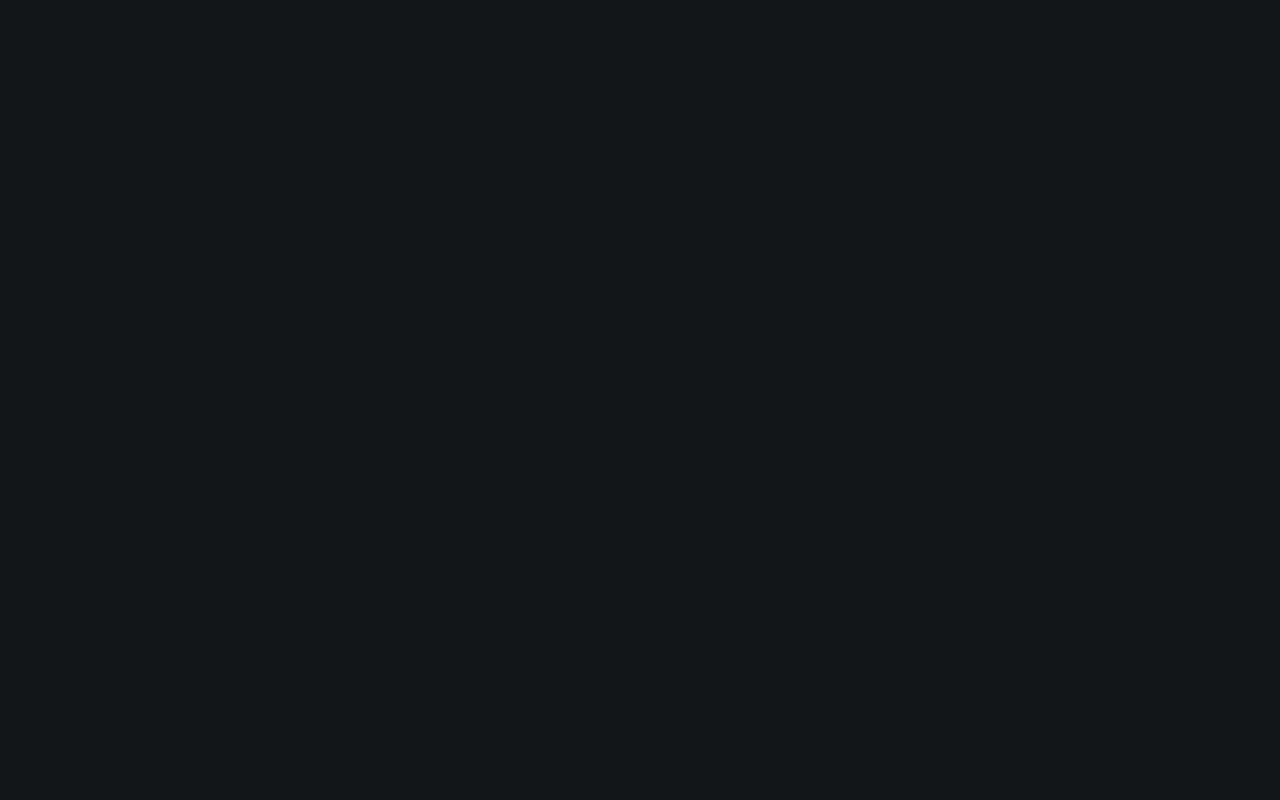
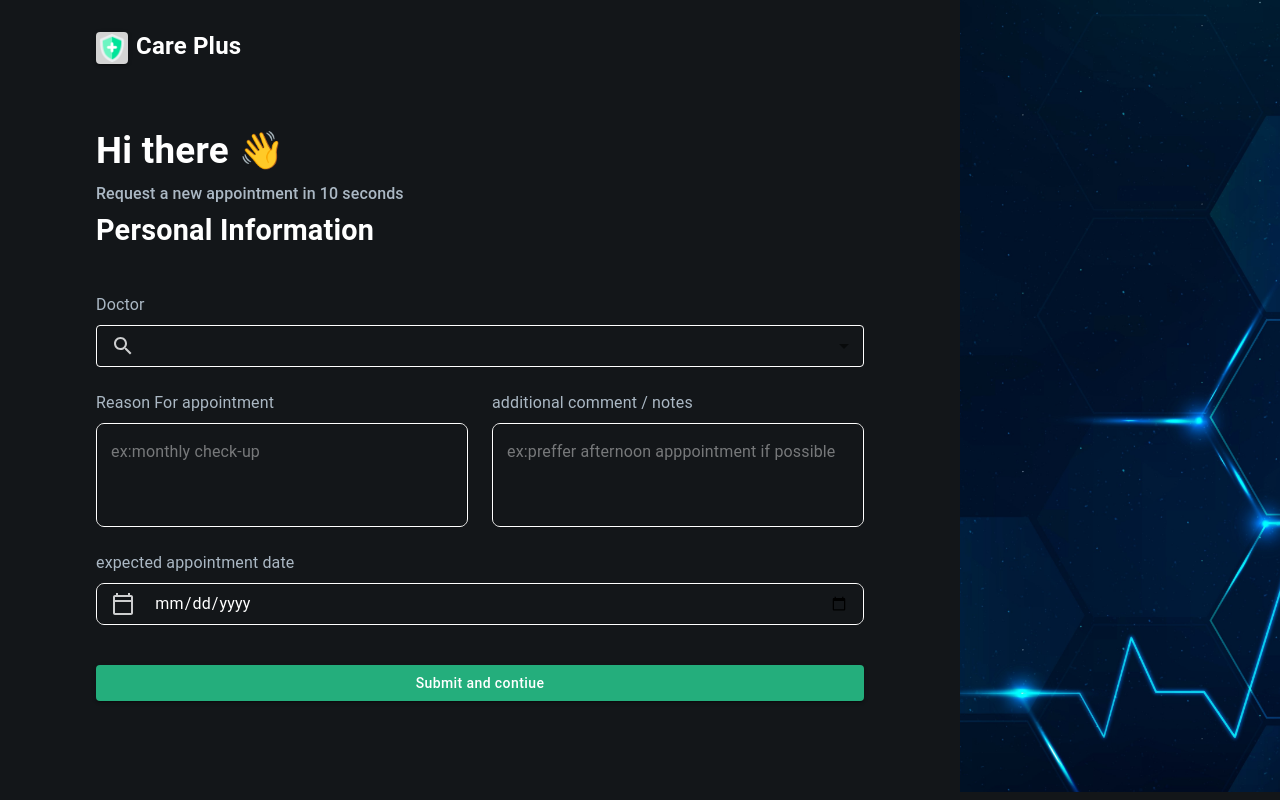
Before and after one commit to lucyy123/patient-managment-system, a React (Vite) app in the folder client/: page /appointment in a window 1280 px wide. Before the commit this address had no page. Built offline with nearby package versions, Linux system fonts and the light colour scheme.

Commit message:
done UI of appointment page

```diff
--- a/client/src/App.tsx
+++ b/client/src/App.tsx
@@ -7,7 +7,8 @@ import Loader from "./Components/Loader";
 //*-------- lazy imports--------------------
 
 const OnBoarding = lazy(() => import("./pages/OnBoarding"));
-const PatientsForm = lazy(()=>import('./pages/PatientsForm'))
+const PatientsForm = lazy(()=>import('./pages/PatientsForm'));
+const Appointment = lazy(()=>import('./pages/Appointment'))
 
 const App = () => {
   return (
@@ -16,6 +17,7 @@ const App = () => {
         <Routes>
           <Route path="/" element={<OnBoarding />}/>
           <Route path="/patient" element={<PatientsForm />}/>
+          <Route path="/appointment" element={<Appointment />}/>
         </Routes>
       </Suspense>
     </Router>
--- /dev/null
+++ b/client/src/Components/shared/LeftImage.tsx
@@ -0,0 +1,30 @@
+import { Box } from "@mui/material"
+
+type Props ={
+    image:string
+}
+
+const LeftImage = ({image}:Props) => {
+  return (
+    <Box flex={1}>
+    <Box
+      sx={{
+        width: "100%",
+        height: "100%",
+      }}
+    >
+      <img
+        src={image}
+        alt="patients_image"
+        style={{
+          height: "99%",
+          width: "100%",
+          objectFit: "cover",
+        }}
+      />
+    </Box>
+  </Box>
+  )
+}
+
+export default LeftImage
--- /dev/null
+++ b/client/src/Components/shared/SubHeading.tsx
@@ -0,0 +1,32 @@
+import { Box, Typography, useTheme } from '@mui/material'
+
+type Props ={
+    title :string,
+    subtitile:string
+}
+
+const SubHeading = ({subtitile,title}:Props) => {
+    const theme = useTheme()
+  return (
+    <Box marginTop={8}>
+          <Typography variant="h4" fontSize={"2.3rem"} fontWeight={"700"}>
+            {" "}
+           {title} {" "}
+          </Typography>
+          {/* ---------------------------- sub title---------------------- */}
+          <Typography
+            variant="subtitle2"
+            fontSize={"1rem"}
+            sx={{
+              color: theme.palette.text.secondary,
+              mt: "0.5rem",
+            }}
+          >
+            {" "}
+           {subtitile} {" "}
+          </Typography>
+        </Box>
+  )
+}
+
+export default SubHeading
--- /dev/null
+++ b/client/src/pages/Appointment.tsx
@@ -0,0 +1,232 @@
+import {
+  Box,
+  Button,
+  FormControl,
+  FormLabel,
+  Grid,
+  IconButton,
+  InputAdornment,
+  MenuItem,
+  OutlinedInput,
+  Select,
+  Stack,
+  TextField,
+  Typography,
+  useTheme,
+} from "@mui/material";
+import leftImag from "../assets/appointment_image.jpeg";
+import Heading from "../Components/shared/Heading";
+import LeftImage from "../Components/shared/LeftImage";
+import SubHeading from "../Components/shared/SubHeading";
+import {
+  CalendarTodayOutlined,
+  MailOutline,
+  Search,
+} from "@mui/icons-material";
+
+const Appointment = () => {
+  const theme = useTheme();
+
+  const handleSubmit = (e: React.FormEvent<HTMLFormElement>) => {
+    e.preventDefault();
+  };
+
+  return (
+    <Stack
+      direction={"row"}
+      sx={{
+        width: "100%",
+        height: "100vh",
+      }}
+    >
+      {/* ------------left side ------------- */}
+      <Box width={"75%"} padding={"2rem 6rem"}>
+        <Heading />
+
+        {/* ?------------------------ sub heading --------------------------------------------- */}
+
+        <SubHeading
+          title="Hi there 👋"
+          subtitile="Request a new appointment in 10 seconds"
+        />
+
+        {/* --------------------------- form content-------------------------------- */}
+
+        <form onSubmit={handleSubmit}>
+          <Typography
+            variant="h6"
+            fontSize={"1.8rem"}
+            mb={5}
+            fontWeight={"700"}
+          >
+            {" "}
+            Personal Information
+          </Typography>
+
+          <Grid container spacing={3}>
+            {/* ------------------------- Doctor------------------------------ */}
+            <Grid item md={12}>
+              <Stack gap={1}>
+                <Typography
+                  sx={{
+                    color: theme.palette.text.secondary,
+                  }}
+                >
+                  Doctor
+                </Typography>
+
+                <Select
+                  size="small"
+                  fullWidth
+                  sx={{
+                    border: "1px solid",
+                    color: "white",
+                  }}
+                  labelId="demo-simple-select-label"
+                  id="demo-simple-select"
+                  input={
+                    <OutlinedInput
+                      startAdornment={
+                        <InputAdornment position="start">
+                          <IconButton edge="start">
+                            <Search
+                              sx={{
+                                color: "#CDCECF",
+                                marginInline: "0.23rem",
+                                background: "none",
+                              }}
+                            />
+                          </IconButton>
+                        </InputAdornment>
+                      }
+                    />
+                  }
+                  //   value={}
+                  //   label="Select Physician"
+
+                  //   onChange={}
+                >
+                  <MenuItem value={10}>Dr. Atifa Khan</MenuItem>
+                  <MenuItem value={20}>Dr. Faizan khan</MenuItem>
+                  <MenuItem value={30}>Dr. Shiba</MenuItem>
+                </Select>
+              </Stack>
+            </Grid>
+
+            {/* ------------------------- Reason For appointment------------------------------ */}
+            <Grid item md={6}>
+              <Stack gap={1}>
+                <Typography
+                  sx={{
+                    color: theme.palette.text.secondary,
+                  }}
+                >
+                  Reason For appointment
+                </Typography>
+                <TextField
+                //   size="small"
+                  sx={{
+                    border: "1px solid",
+                    borderRadius: "8px",
+                  }}
+                  fullWidth
+                  multiline
+                  rows={3}
+                  placeholder="ex:monthly check-up"
+                />
+              </Stack>
+            </Grid>
+            {/* -------------------------additional comment / notes------------------------------ */}
+
+            <Grid item md={6}>
+              <Stack gap={1}>
+                <Typography
+                  sx={{
+                    color: theme.palette.text.secondary,
+                  }}
+                >
+                  additional comment / notes
+                </Typography>
+                <TextField
+                //   size="small"
+
+
+                  sx={{
+                    border: "1px solid",
+                    borderRadius: "8px",
+
+                  }}
+
+                  multiline
+                  rows={3}
+                  fullWidth
+                  placeholder="ex:preffer afternoon apppointment if possible"
+                />
+              </Stack>
+            </Grid>
+
+            {/* ------------------------- expected appointment date------------------------------ */}
+            <Grid item md={12}>
+              <Stack gap={1}>
+                <Typography
+                  sx={{
+                    color: theme.palette.text.secondary,
+                  }}
+                >
+                  expected appointment date
+                </Typography>
+                <TextField
+                  size="small"
+                  type="date"
+                  sx={{
+                    border: "1px solid",
+                    borderRadius: "8px",
+                  }}
+                  fullWidth
+                  placeholder="Select Your Birth Date"
+                  slotProps={{
+                    input: {
+                      startAdornment: (
+                        <InputAdornment position="start">
+                          <IconButton
+                            aria-label="toggle password visibility"
+                            edge="start"
+                          >
+                            {/* ----------------- Calender icon---------------- */}
+                            <CalendarTodayOutlined
+                              sx={{
+                                color: "#CDCECF",
+                                marginInline: "0.23rem",
+                                background: "none",
+                              }}
+                            />
+                          </IconButton>
+                        </InputAdornment>
+                      ),
+                    },
+                  }}
+                />
+              </Stack>
+
+              <Button
+                variant="contained"
+                fullWidth
+                sx={{
+                  textTransform: "none",
+                  color: "#fff",
+                  my: 5,
+                }}
+              >
+                Submit and contiue{" "}
+              </Button>
+            </Grid>
+          </Grid>
+        </form>
+      </Box>
+      {/* -----------------right side image */}
+      <LeftImage image={leftImag} />
+    </Stack>
+  );
+};
+
+export default Appointment;
--- a/client/src/pages/PatientsForm.tsx
+++ b/client/src/pages/PatientsForm.tsx
@@ -23,12 +23,22 @@ import {
   Typography,
   useTheme,
 } from "@mui/material";
+import { useNavigate } from "react-router";
 import pateintsImage from "../assets/patients_page_image.png";
 import FileUploader from "../Components/FileUploader";
 import Heading from "../Components/shared/Heading";
+import LeftImage from "../Components/shared/LeftImage";
+import SubHeading from "../Components/shared/SubHeading";
 import { privacyContents } from "../utils/constants";
 
 const PatientsForm = () => {
+
+  const navigate = useNavigate()
+const hanldeSubmit = (e:React.FormEvent<HTMLFormElement>)=>{
+e.preventDefault()
+  navigate('/appointment')
+}
+
   const theme = useTheme();
   return (
     <Stack
@@ -45,27 +55,13 @@ const PatientsForm = () => {
 
         {/* ---------------welcome----------------------- */}
 
-        <Box marginTop={8}>
-          <Typography variant="h4" fontSize={"2.3rem"} fontWeight={"700"}>
-            {" "}
-            Welcome 👋{" "}
-          </Typography>
-          {/* ---------------------------- sub title---------------------- */}
-          <Typography
-            variant="subtitle2"
-            fontSize={"1rem"}
-            sx={{
-              color: theme.palette.text.secondary,
-              mt: "0.5rem",
-            }}
-          >
-            {" "}
-            Let us know more about yourself{" "}
-          </Typography>
-        </Box>
+
+
+        <SubHeading title="Welcome 👋" subtitile=" Let us know more about yourself"  />
 
         {/* ----------------- content   + form -------------------------- */}
         <form
+        onSubmit={hanldeSubmit}
           style={{
             marginTop: "2.4rem",
           }}
@@ -538,12 +534,12 @@ const PatientsForm = () => {
                   Allergies (if any)
                 </Typography>
                 <TextField
-                  size="small"
                   sx={{
                     border: "1px solid",
                     borderRadius: "8px",
-                    height: "95px",
                   }}
+                  multiline
+                  rows={3}
                   fullWidth
                   placeholder="ex:peanuts, tree and grass pollen, house dust mites"
                 />
@@ -565,8 +561,9 @@ const PatientsForm = () => {
                   sx={{
                     border: "1px solid",
                     borderRadius: "8px",
-                    height: "95px",
                   }}
+                  multiline
+                  rows={3}
                   fullWidth
                   placeholder="ex:Ketoconazole, Saridon"
                 />
@@ -588,8 +585,9 @@ const PatientsForm = () => {
                   sx={{
                     border: "1px solid",
                     borderRadius: "8px",
-                    height: "95px",
                   }}
+                  multiline
+                  rows={3}
                   fullWidth
                   placeholder="ex:Father had dust allergy"
                 />
@@ -611,8 +609,9 @@ const PatientsForm = () => {
                   sx={{
                     border: "1px solid",
                     borderRadius: "8px",
-                    height: "95px",
                   }}
+                  multiline
+                  rows={3}
                   fullWidth
                   placeholder="Software Engineer"
                 />
@@ -681,27 +680,7 @@ const PatientsForm = () => {
                   }}
                   fullWidth
                   placeholder="ex:ABCD123456"
-                  slotProps={{
-                    input: {
-                      startAdornment: (
-                        <InputAdornment position="start">
-                          <IconButton
-                            aria-label="toggle password visibility"
-                            edge="start"
-                          >
-                            {/* ----------------- user icon---------------- */}
-                            <PersonOutline
-                              sx={{
-                                color: "#CDCECF",
-                                marginInline: "0.23rem",
-                                background: "none",
-                              }}
-                            />
-                          </IconButton>
-                        </InputAdornment>
-                      ),
-                    },
-                  }}
+
                 />
               </Stack>
             </Grid>
@@ -749,7 +728,9 @@ const PatientsForm = () => {
                 </Stack>
               ))}
 
-              <Button variant="contained" sx={{
+              <Button variant="contained"
+              type="submit"
+              sx={{
                 my:5,
                 textTransform:'none',
                 color:'#ffff'
@@ -762,25 +743,7 @@ const PatientsForm = () => {
       </Box>
 
       {/* ----------------------------------image------------------------------- */}
-
-      <Box flex={1}>
-        <Box
-          sx={{
-            width: "100%",
-            height: "100%",
-          }}
-        >
-          <img
-            src={pateintsImage}
-            alt="patients_image"
-            style={{
-              height: "99%",
-              width: "100%",
-              objectFit: "cover",
-            }}
-          />
-        </Box>
-      </Box>
+      <LeftImage image={pateintsImage}/>
     </Stack>
   );
 };
```
Also changed, not shown: client/src/assets/appointment_image.jpeg (added). Lines whose indentation alone changed are shown as unchanged.
